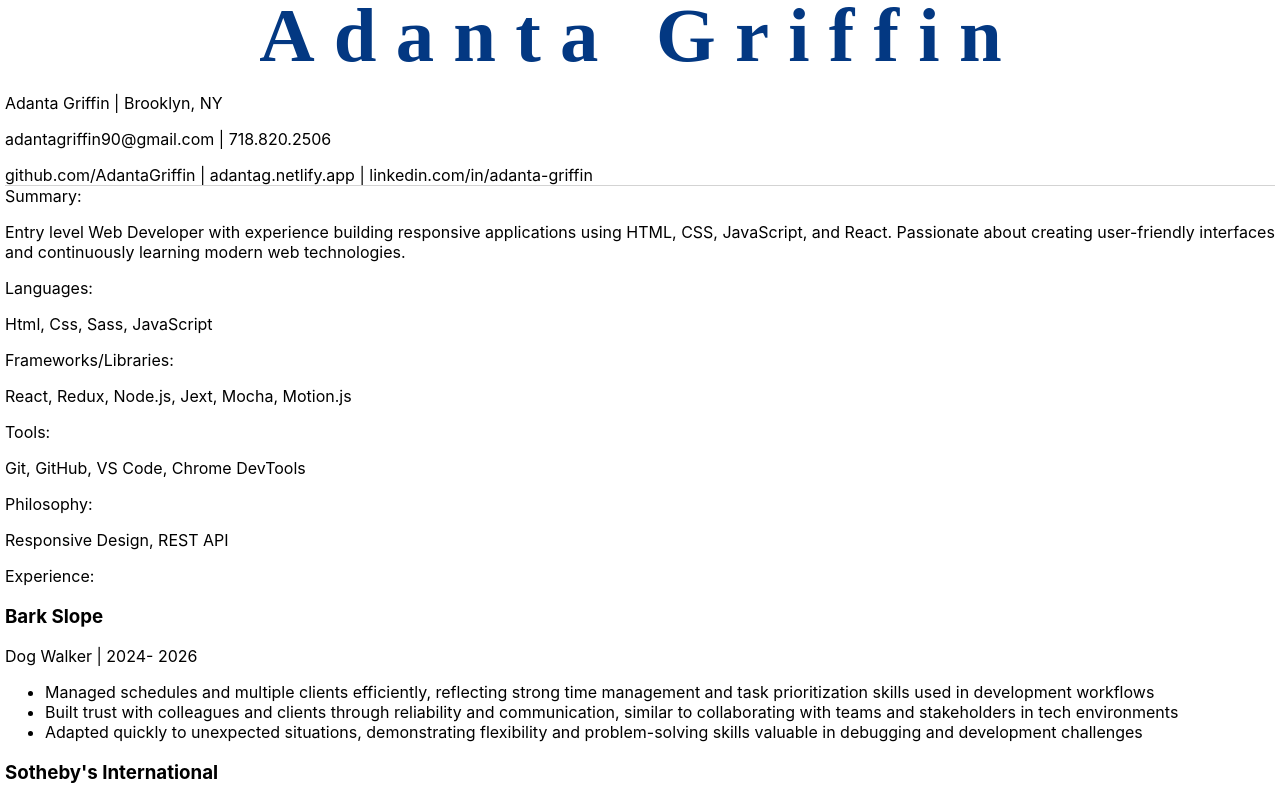
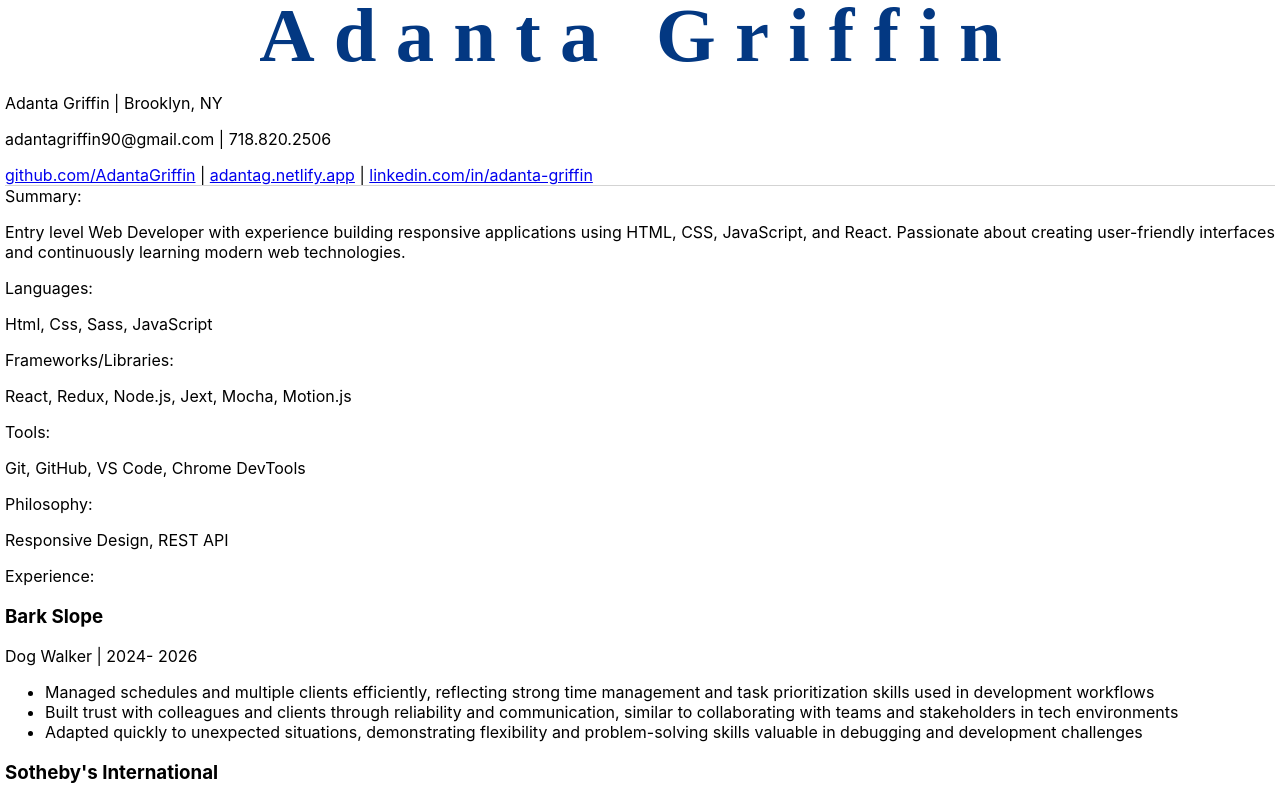
Before and after one commit to AdantaGriffin/fedPortfolio, a React (Create React App) app: page /resume in a window 1280 px wide. Shown: the top 800 px of the page. Built offline with nearby package versions, Linux system fonts and the light colour scheme; a web font is replaced by a local one.

Commit message:
updated resume deploy error

```diff
--- a/src/Components/Pages/Resume/resume.js
+++ b/src/Components/Pages/Resume/resume.js
@@ -8,7 +8,7 @@ function Resume(){
                 <section className={styles.resumeHeader}>
                     <p>Adanta Griffin | Brooklyn, NY</p>
                     <p>adantagriffin90@gmail.com | 718.820.2506</p>
-                    <a>github.com/AdantaGriffin</a> | <a>adantag.netlify.app</a> | <a>linkedin.com/in/adanta-griffin</a>
+                    <a href='#'>github.com/AdantaGriffin</a> | <a href='#'>adantag.netlify.app</a> | <a href='#'>linkedin.com/in/adanta-griffin</a>
                 </section>
 
                 <section className={styles.resumeSummary}>
```
